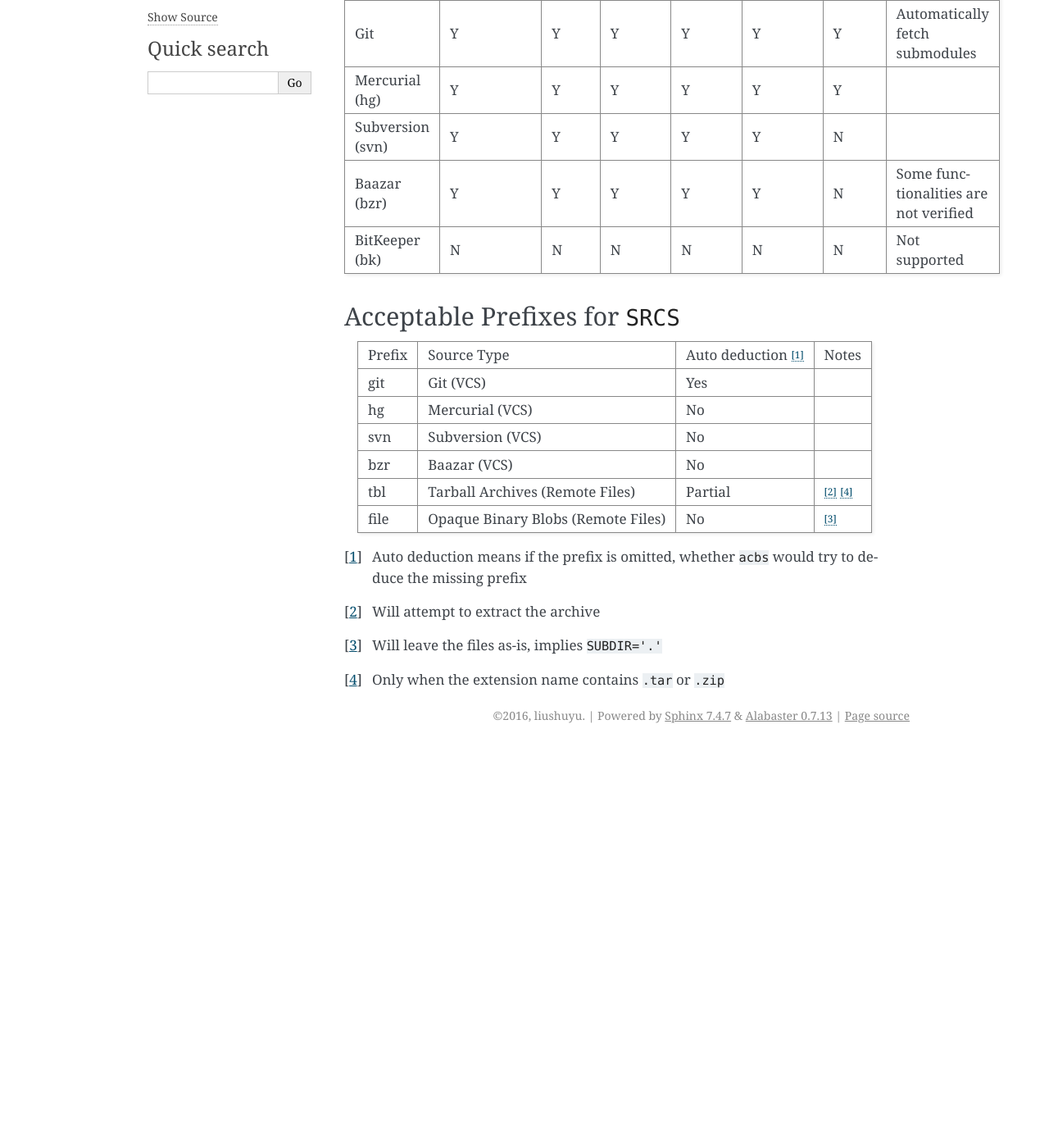
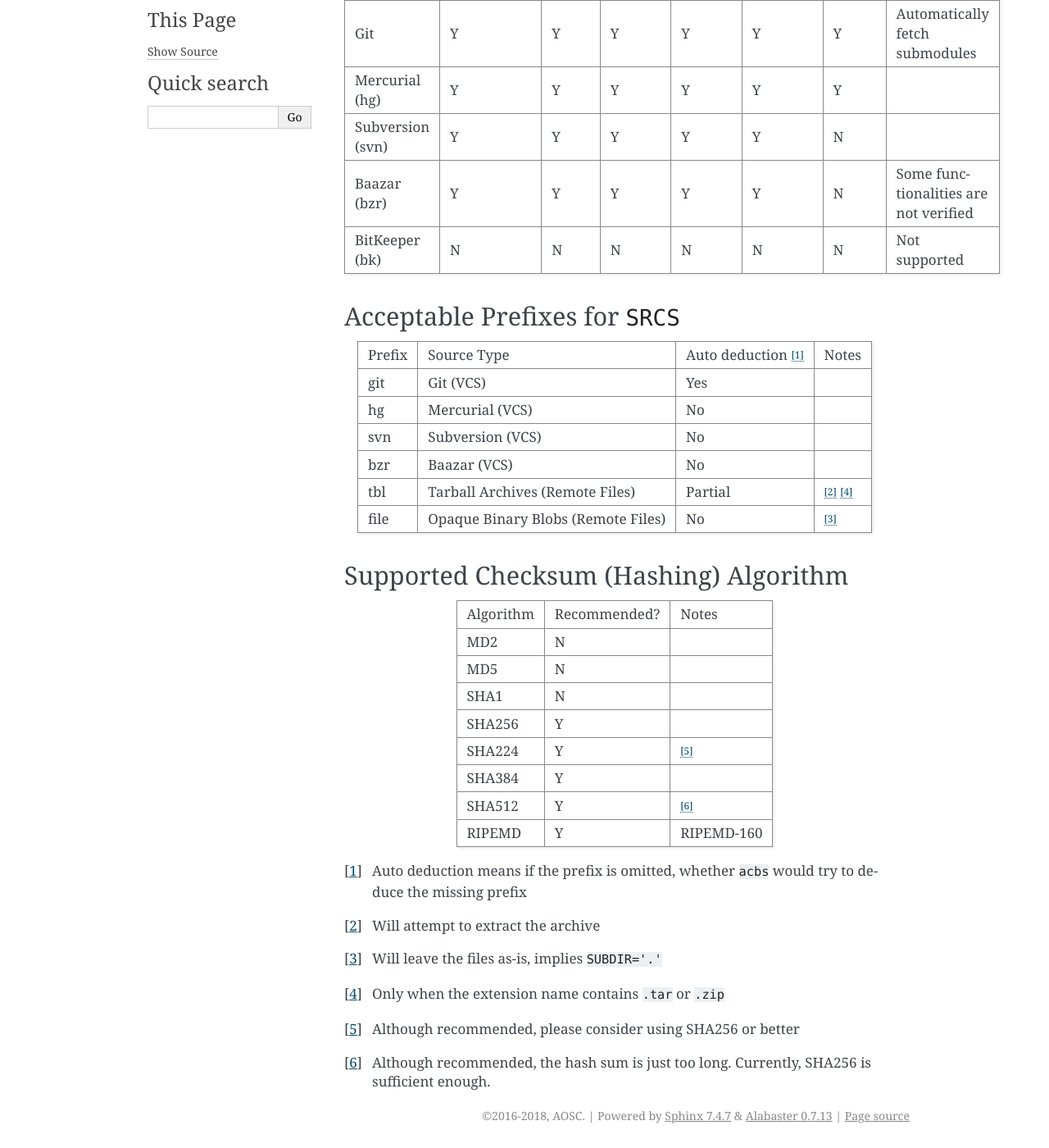
Before and after one commit to AOSC-Dev/acbs, a Sphinx documentation site: the page built from docs/source/appendix.rst, in a window 1280 px wide and 1400 px high, scrolled down 225 px. Shown: the whole window at 82% size. Built offline with Sphinx 7.4.7, drawn with Linux system fonts in a browser that asks for light colours; before the commit the page ends 1137 px from its top, so only the background shows below that; some of the changed text lies outside the part shown.

Commit message:
docs: more details on checksums

```diff
--- a/docs/source/appendix.rst
+++ b/docs/source/appendix.rst
@@ -38,7 +38,32 @@ Acceptable Prefixes for ``SRCS``
 | file   | Opaque Binary Blobs (Remote Files) | No                  | [3]_      |
 +--------+------------------------------------+---------------------+-----------+
 
+Supported Checksum (Hashing) Algorithm
+--------------------------------------
+
++-----------+--------------+------------+
+| Algorithm | Recommended? | Notes      |
++-----------+--------------+------------+
+| MD2       | N            |            |
++-----------+--------------+------------+
+| MD5       | N            |            |
++-----------+--------------+------------+
+| SHA1      | N            |            |
++-----------+--------------+------------+
+| SHA256    | Y            |            |
++-----------+--------------+------------+
+| SHA224    | Y            | [5]_       |
++-----------+--------------+------------+
+| SHA384    | Y            |            |
++-----------+--------------+------------+
+| SHA512    | Y            | [6]_       |
++-----------+--------------+------------+
+| RIPEMD    | Y            | RIPEMD-160 |
++-----------+--------------+------------+
+
 .. [1] Auto deduction means if the prefix is omitted, whether ``acbs`` would try to deduce the missing prefix
 .. [2] Will attempt to extract the archive
 .. [3] Will leave the files as-is, implies ``SUBDIR='.'``
 .. [4] Only when the extension name contains ``.tar`` or ``.zip``
+.. [5] Although recommended, please consider using SHA256 or better
+.. [6] Although recommended, the hash sum is just too long. Currently, SHA256 is sufficient enough.
--- a/docs/source/conf.py
+++ b/docs/source/conf.py
@@ -56,7 +56,7 @@ master_doc = 'index'
 
 # General information about the project.
 project = 'acbs'
-copyright = '2016, liushuyu'
+copyright = '2016-2018, AOSC'
 author = 'liushuyu'
 
 # The version info for the project you're documenting, acts as replacement for
--- a/docs/source/spec_format.rst
+++ b/docs/source/spec_format.rst
@@ -45,7 +45,7 @@ Defines files are expected to exist in ``:/`` (root of the top project folder).
 * ``<VCS_NAME>BRCH``    If set, indicates required branch of the repository for the package.
 * ``<VCS_NAME>COMMIT``  If set, indicates required commit/revision of the repository for the package.
 * ``CHKSUM`` Expected format: ``<ALGO_NAME>::<HASH_VALUE>`` If set, ``acbs`` will check the checksum of the source file against this value not available if the source is from VCS.
-* ``SUBDIR`` If set, ``acbs`` will change to specified directory after finishing preparing the source files.
+* ``SUBDIR`` If set, ``acbs`` will change to specified directory after finishing preparing the source files. (For a list of supported hashing algorithms, see :doc:`appendix`)
 
 Upcoming, drafted, not yet implemented in current version:
 
```
